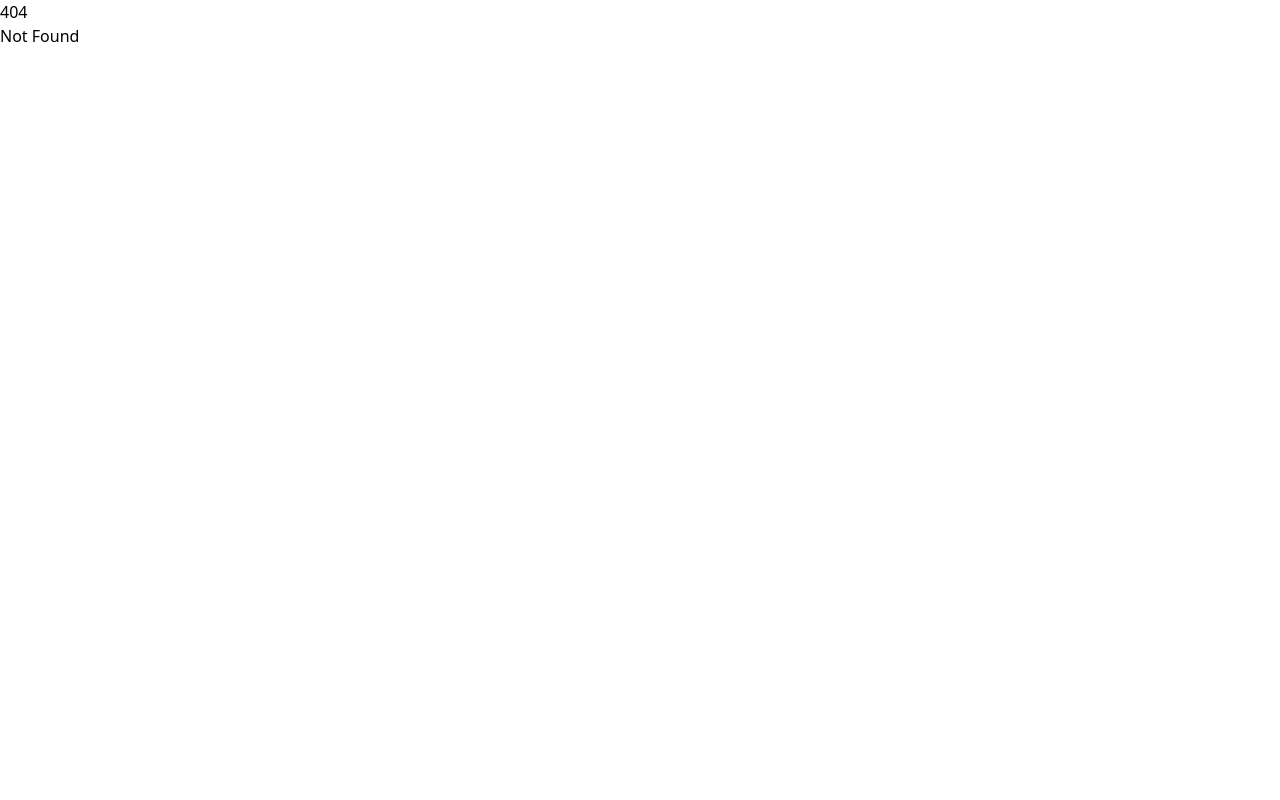
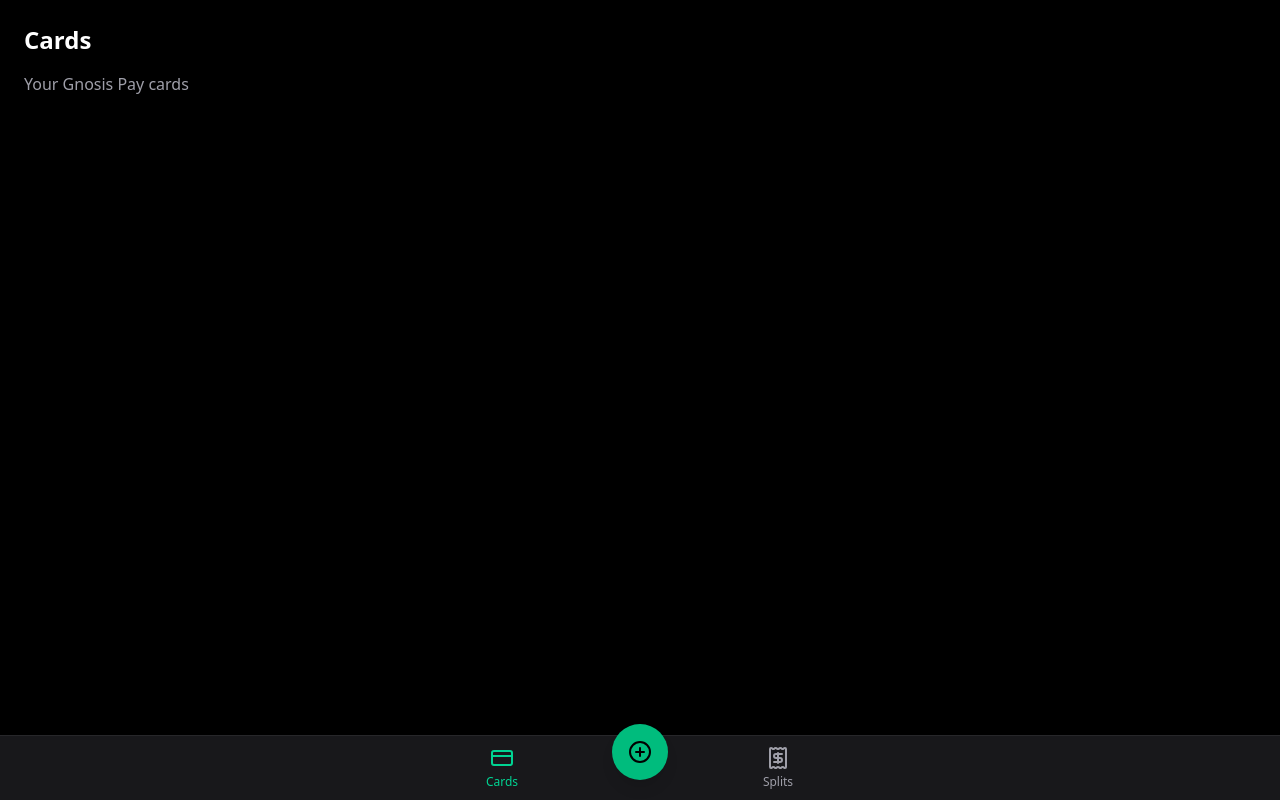
Before and after one commit to ical10/gnosis-split, a SvelteKit app: page /cards in a window 1280 px wide. Before the commit this address had no page. Built offline with nearby package versions, Linux system fonts and the light colour scheme.

Commit message:
feat: create bottom nav with menus

```diff
--- /dev/null
+++ b/src/lib/components/BottomNav.svelte
@@ -0,0 +1,41 @@
+<script lang="ts">
+	import { page } from '$app/stores';
+	import Home from 'lucide-svelte/icons/home';
+	import CreditCard from 'lucide-svelte/icons/credit-card';
+	import Receipt from 'lucide-svelte/icons/receipt';
+	import PlusCircle from 'lucide-svelte/icons/plus-circle';
+
+	const navItems = [
+		// { href: '/', icon: Home, label: 'Home' },
+		{ href: '/cards', icon: CreditCard, label: 'Cards' },
+		{ href: '/split/new', icon: PlusCircle, label: 'New', fab: true },
+		{ href: '/splits', icon: Receipt, label: 'Splits' },
+	];
+</script>
+
+<nav class="pb-safe fixed right-0 bottom-0 left-0 border-t border-zinc-800 bg-zinc-900">
+	<div class="mx-auto flex h-16 max-w-lg items-center justify-around px-2">
+		{#each navItems as item}
+			{#if item.fab}
+				<a
+					href={item.href}
+					class="-mt-8 flex h-14 w-14 flex-col items-center justify-center rounded-full bg-emerald-500 shadow-lg transition-colors hover:bg-emerald-600"
+					class:ring-2={$page.url.pathname === item.href}
+					class:ring-emerald-300={$page.url.pathname === item.href}
+				>
+					<svelte:component this={item.icon} class="h-6 w-6 text-black" />
+				</a>
+			{:else}
+				<a
+					href={item.href}
+					class="flex h-full flex-1 flex-col items-center justify-center gap-1 transition-colors"
+					class:text-emerald-400={$page.url.pathname === item.href}
+					class:text-zinc-400={$page.url.pathname !== item.href}
+				>
+					<svelte:component this={item.icon} class="h-6 w-6" />
+					<span class="text-xs">{item.label}</span>
+				</a>
+			{/if}
+		{/each}
+	</div>
+</nav>
--- a/src/routes/+layout.svelte
+++ b/src/routes/+layout.svelte
@@ -1,6 +1,7 @@
 <script lang="ts">
 	import '../app.css';
 	import favicon from '$lib/assets/favicon.svg';
+	import BottomNav from '$lib/components/BottomNav.svelte';
 
 	let { children } = $props();
 </script>
@@ -9,4 +10,8 @@
 	<link rel="icon" href={favicon} />
 </svelte:head>
 
-{@render children()}
+<div class="min-h-screen bg-black pb-20 text-white">
+	{@render children()}
+</div>
+
+<BottomNav />
--- a/src/routes/+page.svelte
+++ b/src/routes/+page.svelte
@@ -1,2 +1,4 @@
-<h1>Welcome to SvelteKit</h1>
-<p>Visit <a href="https://svelte.dev/docs/kit">svelte.dev/docs/kit</a> to read the documentation</p>
+<div class="p-6">
+	<h1 class="mb-4 text-2xl font-bold">Home</h1>
+	<p class="text-zinc-400">Welcome to Gnosis Split</p>
+</div>
--- /dev/null
+++ b/src/routes/cards/+page.svelte
@@ -0,0 +1,4 @@
+<div class="p-6">
+	<h1 class="mb-4 text-2xl font-bold">Cards</h1>
+	<p class="text-zinc-400">Your Gnosis Pay cards</p>
+</div>
--- /dev/null
+++ b/src/routes/split/new/+page.svelte
@@ -0,0 +1,4 @@
+<div class="p-6">
+	<h1 class="mb-4 text-2xl font-bold">New Split</h1>
+	<p class="text-zinc-400">Create a new expense split</p>
+</div>
--- /dev/null
+++ b/src/routes/splits/+page.svelte
@@ -0,0 +1,4 @@
+<div class="p-6">
+	<h1 class="mb-4 text-2xl font-bold">Splits</h1>
+	<p class="text-zinc-400">Your expense splits</p>
+</div>
```
